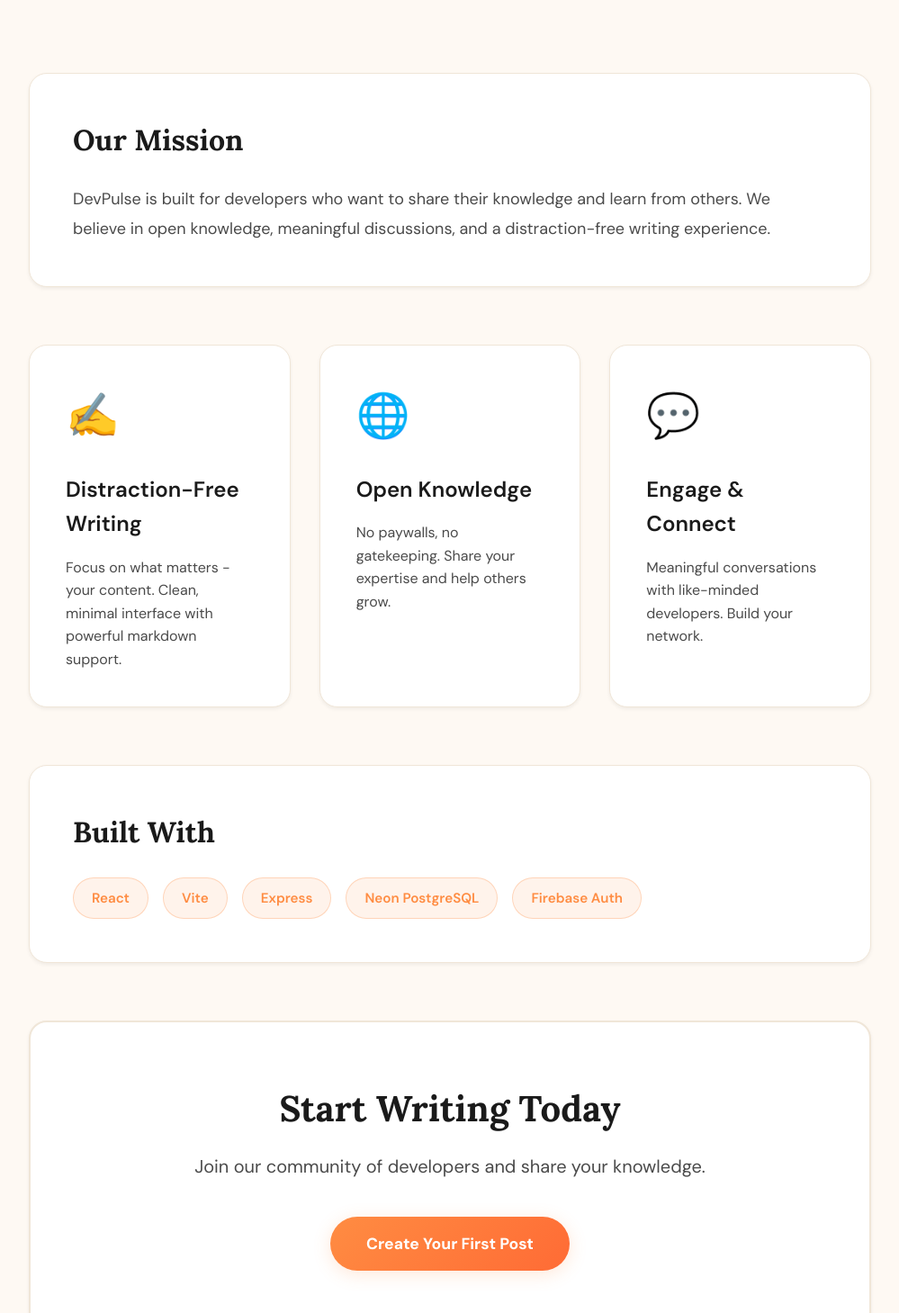
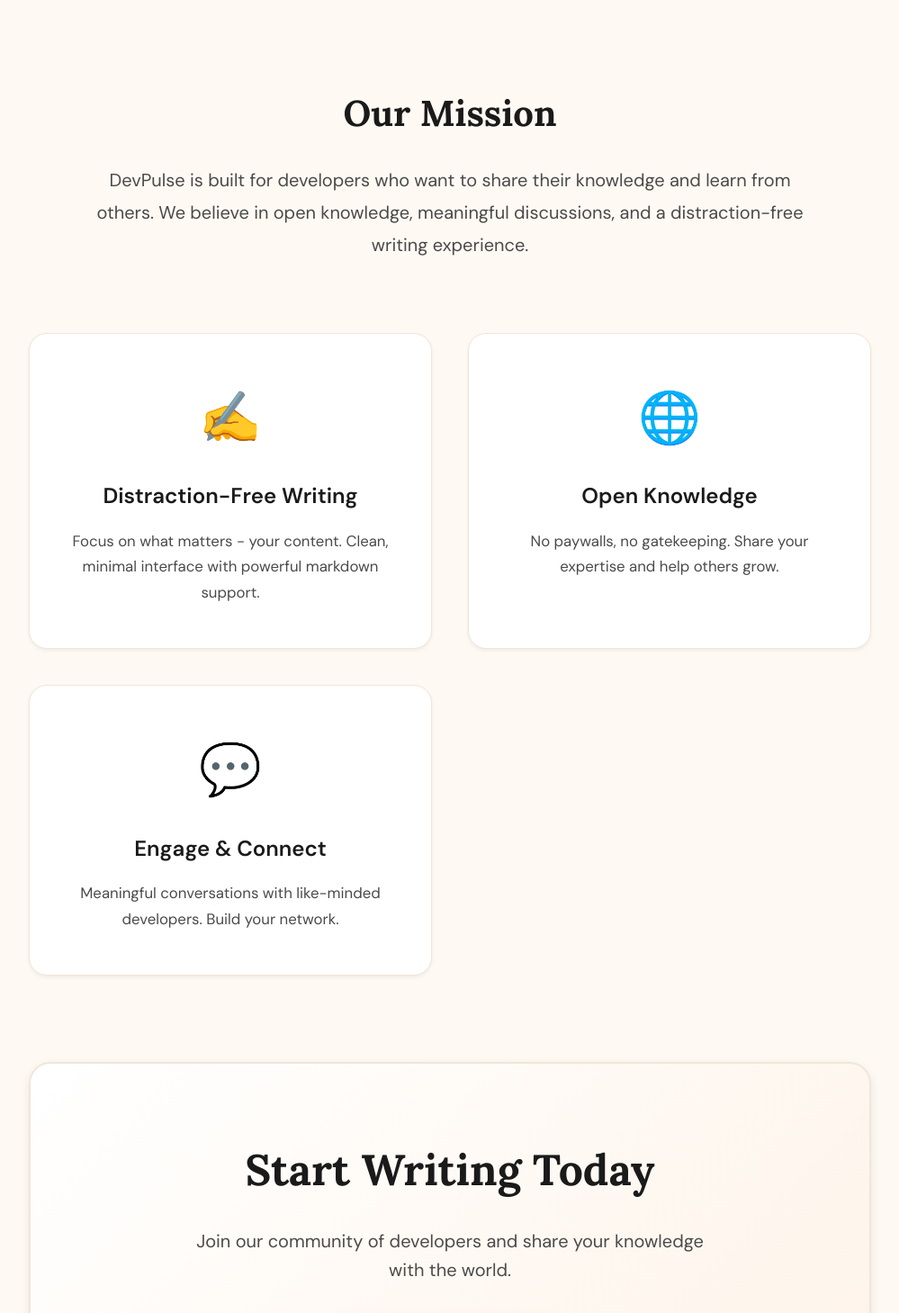
Before and after one commit to dushyantsingh0/Vibe-Coding, a React (Vite) app: page /about in a window 1280 px wide. Shown: the part 480-1939 px from the top of the page at 90% size, without its empty margins (140-1139 px from the left). Built offline with nearby package versions, Linux system fonts and the light colour scheme; no server answers.

Commit message:
Share feature

```diff
--- a/src/components/PostComments.css
+++ b/src/components/PostComments.css
@@ -6,6 +6,7 @@
     font-size: 1.75rem;
     margin-bottom: 2rem;
     font-family: var(--font-serif);
+    color: var(--text-primary);
 }
 
 .login-to-comment {
@@ -19,6 +20,7 @@
 
 .login-to-comment p {
     margin: 0;
+    color: var(--text-secondary);
 }
 
 .comments-skeleton {
@@ -26,3 +28,10 @@
     flex-direction: column;
     gap: 1rem;
 }
+
+.no-comments {
+    text-align: center;
+    padding: 2rem;
+    color: var(--text-secondary);
+    font-style: italic;
+}
--- a/src/components/PostLikes.css
+++ b/src/components/PostLikes.css
@@ -1,30 +1,56 @@
 .post-likes {
-    margin-bottom: 3rem;
+    display: flex;
+    align-items: center;
+    justify-content: space-between;
+    gap: 1.5rem;
+    width: 100%;
     padding: 1.5rem 0;
     border-top: 1px solid var(--border-color);
     border-bottom: 1px solid var(--border-color);
+}
+
+.like-dislike {
     display: flex;
-    transform: translateY(0) scale(0.98);
+    align-items: center;
+    gap: 0.5rem;
+    background: var(--bg-card);
+    padding: 0.5rem;
+    border-radius: 100px;
+    border: 1px solid var(--border-color);
+}
+
+.action-btn {
+    display: flex;
+    align-items: center;
+    gap: 0.5rem;
+    background: transparent;
+    border: none;
+    color: var(--text-secondary);
+    padding: 0.5rem 1rem;
+    border-radius: 100px;
+    cursor: pointer;
+    transition: all 0.2s;
+    font-weight: 500;
+}
+
+.action-btn:hover {
+    background: var(--bg-secondary);
+    color: var(--text-primary);
 }
 
 .action-btn.active {
+    color: var(--accent-primary);
     background: var(--accent-light);
-    border-color: var(--accent-primary);
-    color: var(--accent-primary);
-    box-shadow: 0 0 0 3px rgba(234, 88, 12, 0.1);
-    animation: pulse 2s ease-in-out infinite;
 }
 
-@keyframes pulse {
+.like-btn.active {
+    color: #22c55e;
+    background: rgba(34, 197, 94, 0.1);
+}
 
-    0%,
-    100% {
-        box-shadow: 0 0 0 3px rgba(234, 88, 12, 0.1);
-    }
-
-    50% {
-        box-shadow: 0 0 0 6px rgba(234, 88, 12, 0.05);
-    }
+.dislike-btn.active {
+    color: #ef4444;
+    background: rgba(239, 68, 68, 0.1);
 }
 
 .action-btn svg {
@@ -40,51 +66,23 @@
 .action-btn:disabled {
     opacity: 0.6;
     cursor: not-allowed;
-    transform: none;
 }
 
 .action-btn:disabled:hover {
     transform: none;
-    box-shadow: none;
+    background: transparent;
 }
 
-.delete-btn {
-    padding: 0.625rem 1.25rem;
-    border-radius: var(--radius-md);
-    font-size: 0.9rem;
-    font-weight: 600;
-    cursor: pointer;
-    transition: all var(--transition);
-    background: transparent;
-    color: #dc2626;
-    border: 1px solid #dc2626;
-}
-
-.delete-btn:hover {
-    background: #dc2626;
-    color: white;
-    transform: translateY(-1px);
-}
-
-@media (max-width: 768px) {
-    .post-likes {
-        flex-direction: column;
-        align-items: stretch;
-    }
-
-    .like-dislike {
-        justify-content: center;
-    }
-
-    .delete-btn {
-        width: 100%;
-    }
+.count-animate {
+    display: inline-block;
+    min-width: 1ch;
 }
 
 .author-actions {
     display: flex;
     gap: 0.75rem;
     align-items: center;
+    margin-left: auto;
 }
 
 .edit-btn {
@@ -110,3 +108,43 @@
 .edit-btn:active {
     transform: translateY(0);
 }
+
+.delete-btn {
+    padding: 0.625rem 1.25rem;
+    border-radius: var(--radius-md);
+    font-size: 0.9rem;
+    font-weight: 600;
+    cursor: pointer;
+    transition: all var(--transition);
+    background: transparent;
+    color: #dc2626;
+    border: 1px solid #dc2626;
+}
+
+.delete-btn:hover {
+    background: #dc2626;
+    color: white;
+    transform: translateY(-2px);
+}
+
+@media (max-width: 768px) {
+    .post-likes {
+        flex-direction: column;
+        align-items: stretch;
+        gap: 1rem;
+    }
+
+    .like-dislike {
+        justify-content: center;
+    }
+
+    .author-actions {
+        margin-left: 0;
+        justify-content: center;
+    }
+
+    .edit-btn,
+    .delete-btn {
+        width: 100%;
+    }
+}
--- a/src/pages/About.css
+++ b/src/pages/About.css
@@ -6,18 +6,18 @@
 .about-container {
     max-width: 1000px;
     margin: 0 auto;
-    padding: 4rem 2rem;
+    padding: 5rem 2rem;
 }
 
 /* Hero Section */
 .about-hero {
     text-align: center;
-    margin-bottom: 5rem;
-    padding: 3rem 0;
+    margin-bottom: 6rem;
+    padding: 2rem 0;
 }
 
 .about-title {
-    font-size: 4rem;
+    font-size: 4.5rem;
     font-weight: 800;
     margin-bottom: 1.5rem;
     font-family: var(--font-serif);
@@ -25,6 +25,7 @@
     -webkit-background-clip: text;
     background-clip: text;
     -webkit-text-fill-color: transparent;
+    letter-spacing: -0.02em;
 }
 
 .about-lead {
@@ -35,26 +36,25 @@
     margin: 0 auto;
 }
 
-/* Section Styling */
-.about-section {
-    margin-bottom: 4rem;
-    background: var(--bg-card);
-    padding: 3rem;
-    border-radius: var(--radius-lg);
-    border: 1px solid var(--border-color);
-    box-shadow: var(--shadow-sm);
+/* Mission Section */
+.about-mission {
+    text-align: center;
+    margin-bottom: 5rem;
+    max-width: 800px;
+    margin-left: auto;
+    margin-right: auto;
 }
 
-.about-section h2 {
-    font-size: 2rem;
+.about-mission h2 {
+    font-size: 2.5rem;
     font-weight: 700;
     margin-bottom: 1.5rem;
     color: var(--text-primary);
     font-family: var(--font-serif);
 }
 
-.about-section p {
-    font-size: 1.125rem;
+.about-mission p {
+    font-size: 1.25rem;
     line-height: 1.8;
     color: var(--text-secondary);
 }
@@ -62,28 +62,29 @@
 /* Features Grid */
 .about-features {
     display: grid;
-    grid-template-columns: repeat(auto-fit, minmax(280px, 1fr));
-    gap: 2rem;
-    margin-bottom: 4rem;
+    grid-template-columns: repeat(auto-fit, minmax(300px, 1fr));
+    gap: 2.5rem;
+    margin-bottom: 6rem;
 }
 
 .feature-card {
     background: var(--bg-card);
     border: 1px solid var(--border-color);
     border-radius: var(--radius-lg);
-    padding: 2.5rem;
+    padding: 3rem 2.5rem;
     transition: all var(--transition);
     box-shadow: var(--shadow-sm);
+    text-align: center;
 }
 
 .feature-card:hover {
-    transform: translateY(-4px);
+    transform: translateY(-8px);
     box-shadow: var(--shadow-md);
     border-color: var(--border-hover);
 }
 
 .feature-icon {
-    font-size: 3rem;
+    font-size: 3.5rem;
     margin-bottom: 1.5rem;
     display: block;
 }
@@ -93,54 +94,30 @@
     font-weight: 600;
     margin-bottom: 1rem;
     color: var(--text-primary);
+    font-family: var(--font-sans);
 }
 
 .feature-card p {
-    font-size: 1rem;
-    line-height: 1.6;
+    font-size: 1.05rem;
+    line-height: 1.7;
     color: var(--text-secondary);
-}
-
-/* Tech Stack */
-.tech-stack {
-    display: flex;
-    flex-wrap: wrap;
-    gap: 1rem;
-}
-
-.tech-badge {
-    display: inline-block;
-    background: var(--accent-light);
-    color: var(--accent-primary);
-    padding: 0.625rem 1.25rem;
-    border-radius: 100px;
-    font-size: 0.95rem;
-    font-weight: 600;
-    border: 1px solid var(--border-hover);
-    transition: all var(--transition);
-}
-
-.tech-badge:hover {
-    background: var(--gradient-primary);
-    color: white;
-    transform: translateY(-2px);
 }
 
 /* CTA Section */
 .about-cta {
     text-align: center;
-    background: var(--bg-card);
+    background: linear-gradient(135deg, var(--bg-card) 0%, var(--bg-secondary) 100%);
     border: 2px solid var(--border-color);
-    border-radius: var(--radius-lg);
-    padding: 4rem 2rem;
-    margin-top: 4rem;
-    box-shadow: var(--shadow-sm);
+    border-radius: 24px;
+    padding: 5rem 3rem;
+    margin-top: 5rem;
+    box-shadow: var(--shadow-md);
 }
 
 .about-cta h2 {
-    font-size: 2.5rem;
-    font-weight: 700;
-    margin-bottom: 1rem;
+    font-size: 3rem;
+    font-weight: 800;
+    margin-bottom: 1.5rem;
     color: var(--text-primary);
     font-family: var(--font-serif);
 }
@@ -149,13 +126,16 @@
     font-size: 1.25rem;
     color: var(--text-secondary);
     margin-bottom: 2.5rem;
+    max-width: 600px;
+    margin-left: auto;
+    margin-right: auto;
 }
 
 .cta-button {
     display: inline-block;
     background: var(--gradient-primary);
     color: white;
-    padding: 1rem 2.5rem;
+    padding: 1.25rem 3rem;
     border-radius: 100px;
     font-weight: 700;
     font-size: 1.1rem;
@@ -166,7 +146,7 @@
 
 .cta-button:hover {
     transform: translateY(-3px);
-    box-shadow: 0 8px 24px rgba(255, 140, 66, 0.3);
+    box-shadow: 0 12px 28px rgba(255, 140, 66, 0.35);
     color: white;
 }
 
@@ -176,27 +156,49 @@
         padding: 3rem 1.5rem;
     }
 
+    .about-hero {
+        margin-bottom: 4rem;
+    }
+
     .about-title {
-        font-size: 2.5rem;
+        font-size: 2.75rem;
     }
 
     .about-lead {
         font-size: 1.25rem;
     }
 
-    .about-section {
-        padding: 2rem;
+    .about-mission {
+        margin-bottom: 4rem;
+    }
+
+    .about-mission h2 {
+        font-size: 2rem;
+    }
+
+    .about-mission p {
+        font-size: 1.1rem;
     }
 
     .about-features {
         grid-template-columns: 1fr;
+        gap: 2rem;
+        margin-bottom: 4rem;
+    }
+
+    .feature-card {
+        padding: 2.5rem 2rem;
     }
 
     .about-cta {
-        padding: 3rem 1.5rem;
+        padding: 3rem 2rem;
     }
 
     .about-cta h2 {
         font-size: 2rem;
     }
+
+    .about-cta p {
+        font-size: 1.1rem;
+    }
 }
--- a/src/pages/About.jsx
+++ b/src/pages/About.jsx
@@ -14,7 +14,7 @@
                 </section>
 
                 {/* Mission Section */}
-                <section className="about-section">
+                <section className="about-mission">
                     <h2>Our Mission</h2>
                     <p>
                         DevPulse is built for developers who want to share their knowledge and learn from others.
@@ -43,22 +43,10 @@
                     </div>
                 </section>
 
-                {/* Tech Stack */}
-                <section className="about-section">
-                    <h2>Built With</h2>
-                    <div className="tech-stack">
-                        <span className="tech-badge">React</span>
-                        <span className="tech-badge">Vite</span>
-                        <span className="tech-badge">Express</span>
-                        <span className="tech-badge">Neon PostgreSQL</span>
-                        <span className="tech-badge">Firebase Auth</span>
-                    </div>
-                </section>
-
                 {/* CTA Section */}
                 <section className="about-cta">
                     <h2>Start Writing Today</h2>
-                    <p>Join our community of developers and share your knowledge.</p>
+                    <p>Join our community of developers and share your knowledge with the world.</p>
                     <Link to="/create" className="cta-button">Create Your First Post</Link>
                 </section>
             </div>
```
